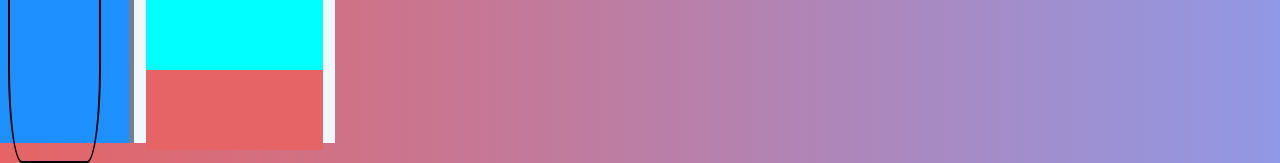
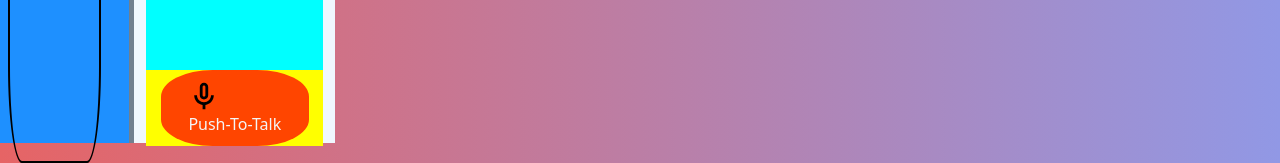
Before and after one commit to Paul449/PauEnglish-Practice99, a React (Vite) app in the folder client-side/: page /Chat in a window 1280 px wide. Shown: the part 657-820 px from the top of the page. Built offline with nearby package versions, Linux system fonts and the light colour scheme.

Commit message:
improvements

```diff
--- a/client-side/src/assets/PTT.jsx
+++ b/client-side/src/assets/PTT.jsx
@@ -1,5 +1,5 @@
 //export push to talk Icon
-function PushToTalk(){
+function PushToTalk(color){
     return(<>
      <svg
   id="Microphone_24"
--- a/client-side/src/components/TalkButton.jsx
+++ b/client-side/src/components/TalkButton.jsx
@@ -1,9 +1,10 @@
 import Button from 'react-bootstrap/Button';
 import PushToTalk from '../assets/PTT';
+
 function TalkButton(color){
 return(
     <>
-    <Button variant='PTT'><PushToTalk/> Push-To-Talk </Button>
+    <Button variant='PTT' className='Talk'><PushToTalk/> Push-To-Talk </Button>
     </>
 )
 }
--- a/client-side/src/index.css
+++ b/client-side/src/index.css
@@ -478,9 +478,11 @@ main{
     background-color: aqua;
 }
 .talkingBtn{
-    display: block;
-    background-color: #e66465;
-    height: 10vh;
+    display: flex;
+    flex-wrap: wrap;
+    justify-content: center;
+    background-color: yellow;
+    height: 9.5vh;
 }
 /*Error*/
 
@@ -493,7 +495,17 @@ main{
 /*Interests*/
 
 /*TalkButton*/
-
+.Talk{
+    background-color: #FF4500;
+    color: whitesmoke;
+    display: flex;
+    flex-wrap: wrap;
+    flex-direction: column;
+    justify-content: center;
+    border-radius: 35%;
+    padding-left: 15%;
+    padding-right: 15%;
+}
 
 /*PSEUDO ELEMENTS*/
 
--- a/client-side/src/pages/Chat.jsx
+++ b/client-side/src/pages/Chat.jsx
@@ -4,6 +4,7 @@ import Row from 'react-bootstrap/Row';
 import Col from 'react-bootstrap/Col';
 import SearchBox from '../components/searchBox';
 import OnlineBar from '../components/onlineBar';
+import TalkButton from '../components/TalkButton';
 //import OnlineBar from '../components/onlineBar';
 export default function Chat(){
     return(
@@ -33,7 +34,7 @@ export default function Chat(){
 
         </div>
         <div className='talkingBtn'>
-
+            <TalkButton/>
         </div>
         </Col>
       </Row>
```
